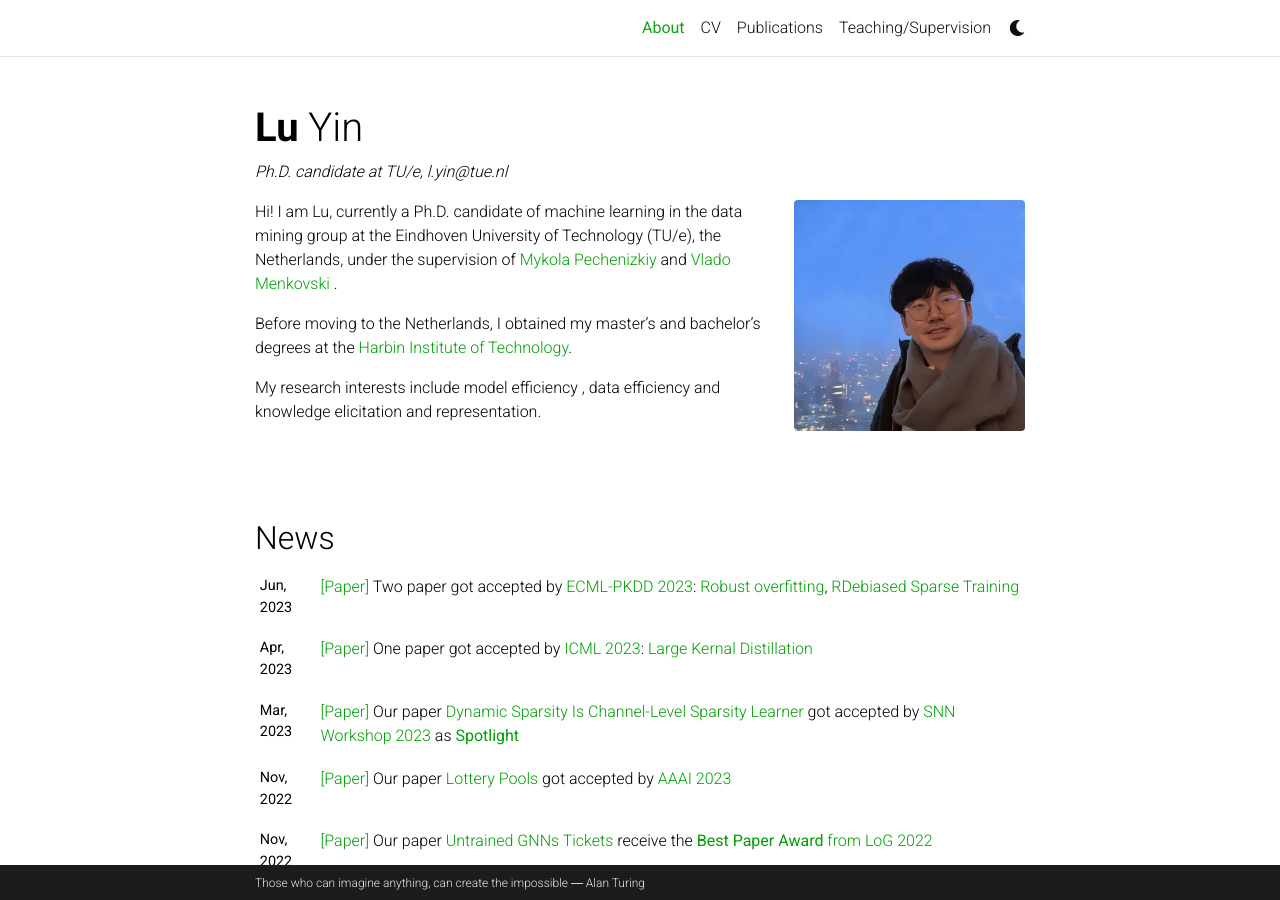
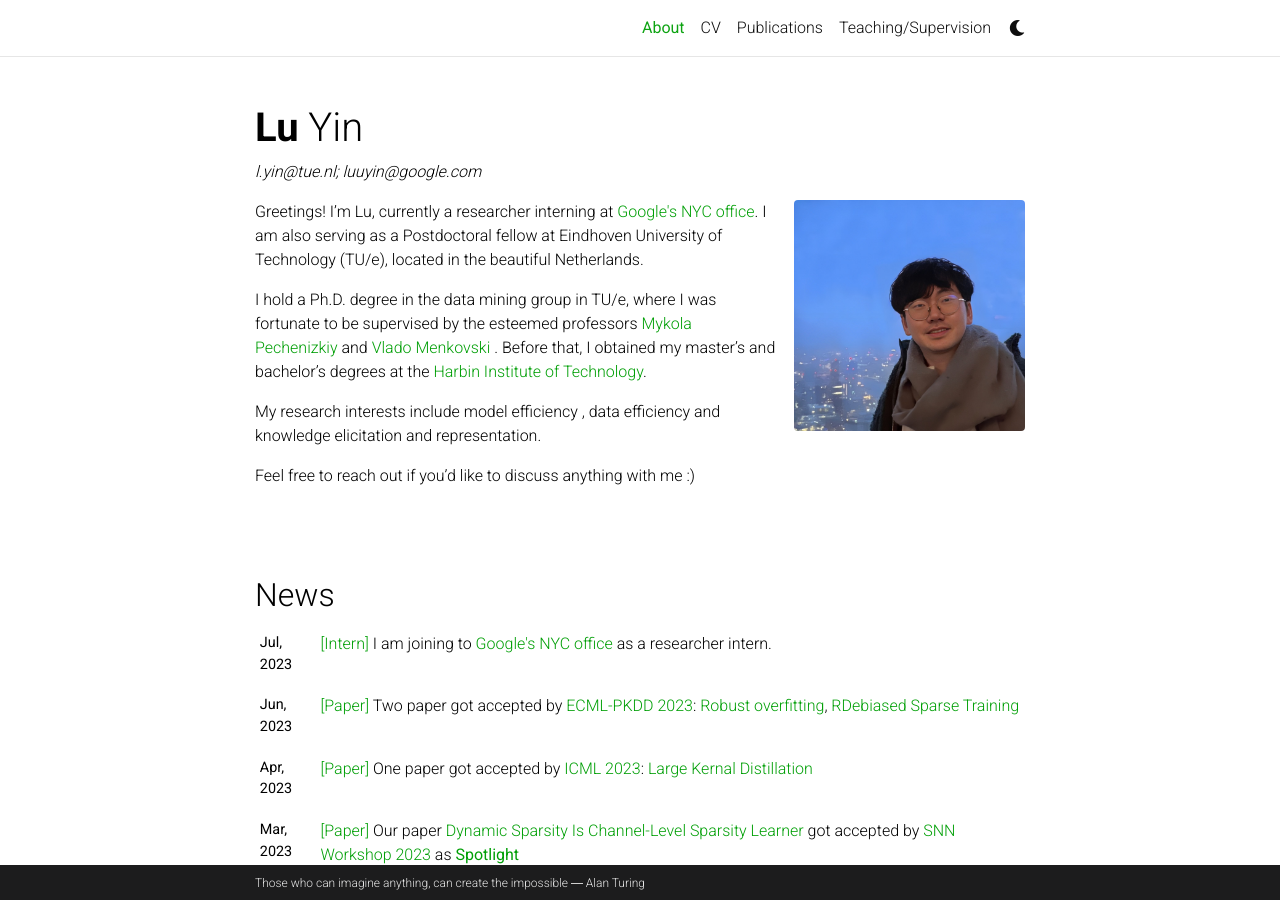
Before and after one commit to suewen70/luuyin.github.io, a Jekyll site: the page built from _pages/about.md, in a window 1280 px wide and 900 px high. Built offline with Jekyll 4.4.1, drawn with Linux system fonts in a browser that asks for light colours; full-size pictures stand in for the smaller copies a plugin makes; emoji names are drawn with the system emoji font; comment, search, counter and statistics services are not loaded; a style sheet for code colours, icons or effects is not loaded.

Commit message:
update_aboutme

```diff
--- a/_pages/about.md
+++ b/_pages/about.md
@@ -2,7 +2,7 @@
 layout: about
 title: About
 permalink: /
-subtitle: <i> Ph.D. candidate at TU/e, l.yin@tue.nl </i>
+subtitle: <i> l.yin@tue.nl; luuyin@google.com</i>
 
 profile:
   align: right
@@ -16,11 +16,14 @@ selected_papers: true # includes a list of papers marked as "selected={true}"
 social: true  # includes social icons at the bottom of the page
 ---
 
-Hi!  I am Lu, currently a Ph.D. candidate of machine learning in the data mining group at the Eindhoven University of Technology (TU/e), the Netherlands, under the supervision of [Mykola Pechenizkiy](https://www.win.tue.nl/~mpechen/) and [Vlado Menkovski ](https://vlamen.github.io/).
 
-Before moving to the Netherlands, I obtained my master's and bachelor's degrees at the [Harbin Institute of Technology](https://en.wikipedia.org/wiki/Harbin_Institute_of_Technology).
+Greetings! I'm Lu, currently a researcher interning at <font color=009f06>Google's NYC office</font>. I am also serving as a Postdoctoral fellow at Eindhoven University of Technology (TU/e), located in the beautiful Netherlands.
+
+I hold a Ph.D. degree in the data mining group in TU/e, where I was fortunate to be supervised by the esteemed professors [Mykola Pechenizkiy](https://www.win.tue.nl/~mpechen/) and [Vlado Menkovski ](https://vlamen.github.io/). Before that, I obtained my master's and bachelor's degrees at the [Harbin Institute of Technology](https://en.wikipedia.org/wiki/Harbin_Institute_of_Technology).
 
 My research interests include model efficiency , data efficiency and knowledge elicitation and representation.
+
+Feel free to reach out if you'd like to discuss anything with me :)
 
 
 
```
Also changed, not shown: _news/Google.md (added, +7 -0 lines).
